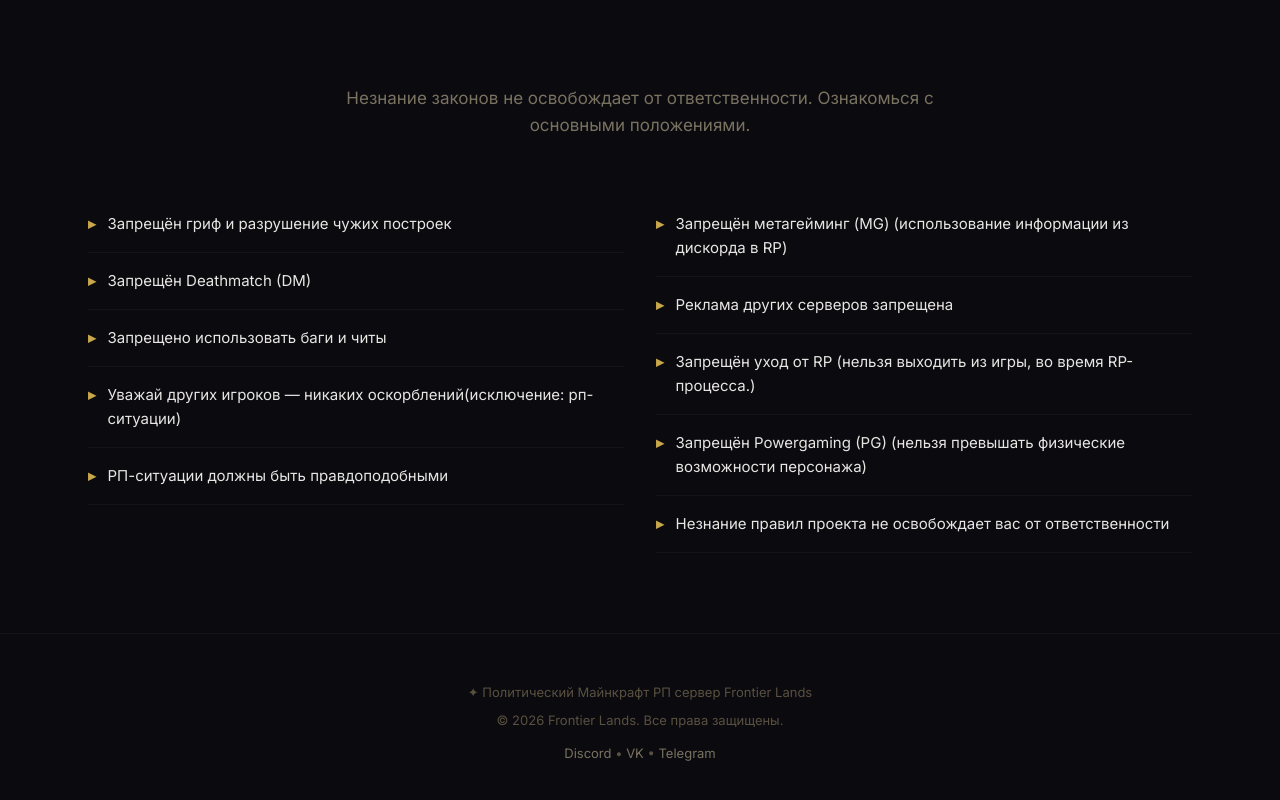
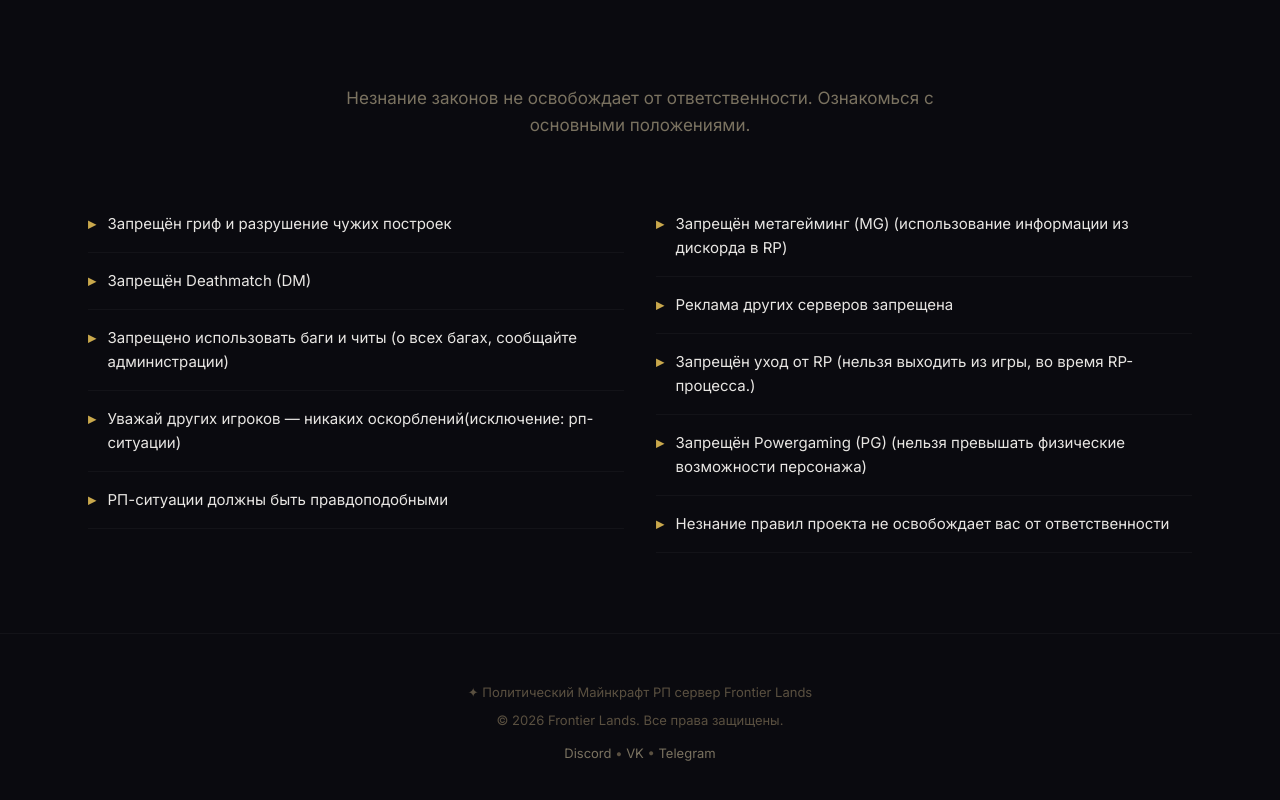
Before and after one commit to perfume009/Frontier-Lands-Site, a React (Vite) app: page / in a window 1280 px wide. Shown: the part 3551-4351 px from the top of the page. Built offline with nearby package versions, Linux system fonts and the light colour scheme.

Commit message:
были исправленны баги сайта

```diff
--- a/src/components/Rules.jsx
+++ b/src/components/Rules.jsx
@@ -4,7 +4,7 @@ import FadeIn from './FadeIn';
 const rules = [
   'Запрещён гриф и разрушение чужих построек',
   'Запрещён Deathmatch (DM)',
-  'Запрещено использовать баги и читы',
+  'Запрещено использовать баги и читы (о всех багах, сообщайте администрации)',
   'Уважай других игроков — никаких оскорблений(исключение: рп-ситуации)',
   'РП-ситуации должны быть правдоподобными',
   'Запрещён метагейминг (MG) (использование информации из дискорда в RP)',
```
